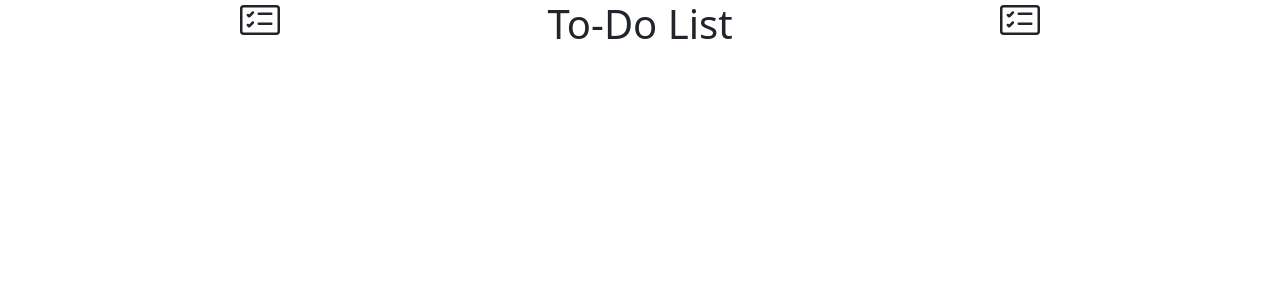
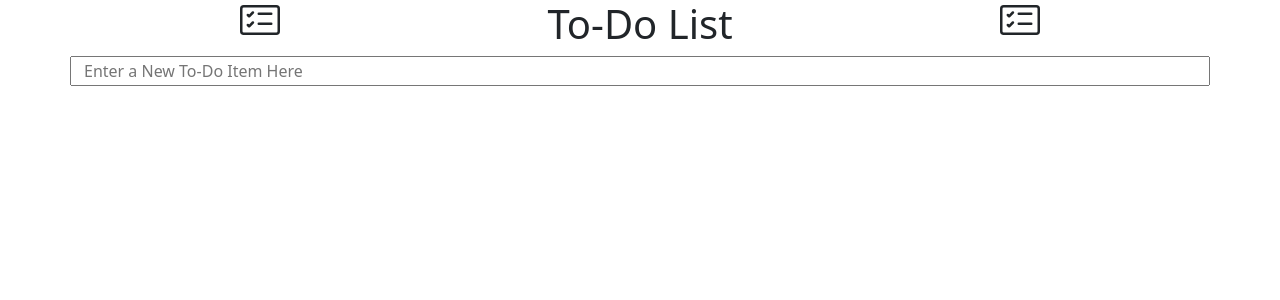
Before and after one commit to rdmullins/to-do-list, a React (Create React App) app in the folder todo/: page / in a window 1280 px wide. Shown: the top 300 px of the page. Built offline with nearby package versions, Linux system fonts and the light colour scheme.

Commit message:
Added text input box and placeholder

```diff
--- a/todo/src/App.js
+++ b/todo/src/App.js
@@ -2,11 +2,13 @@
 import React, { useState, useEffect } from "react";
 import "bootstrap/dist/css/bootstrap.min.css";
 import Header from "./Header";
+import InputArea from "./InputArea";
 
 function App() {
     return (
         <div className="container">
             <Header />
+            <InputArea />
         </div>
     )
 };
--- a/todo/src/InputArea.js
+++ b/todo/src/InputArea.js
@@ -1,5 +1,9 @@
 function InputArea() {
-
+    return (
+        <div className="row">
+            <input type="text" placeholder="Enter a New To-Do Item Here"></input>
+        </div>
+    )
 };
 
 export default InputArea;
```
